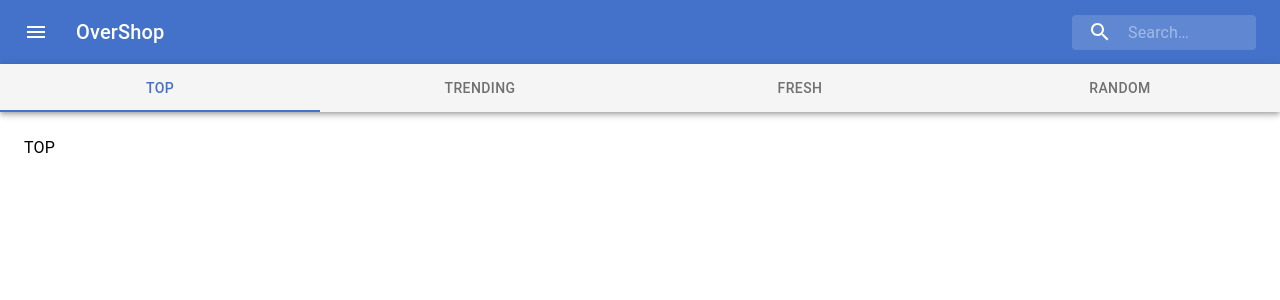
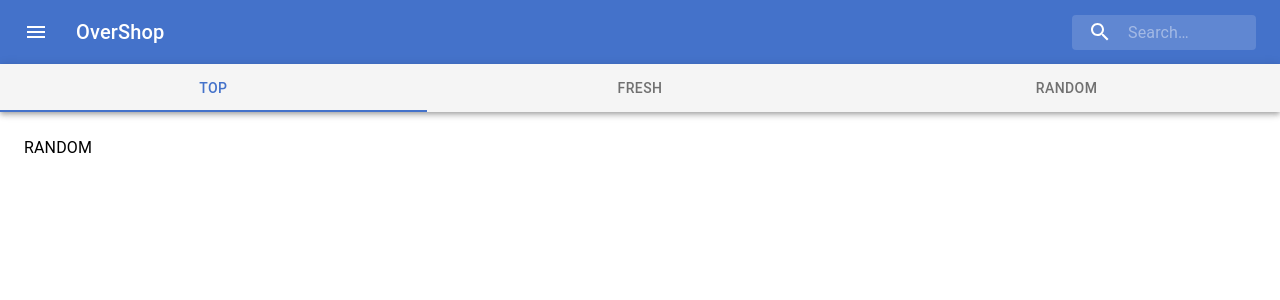
Before and after one commit to JBudny/Project-Chalcanthite-Front, a React (Create React App) app: page /random in a window 1280 px wide. Shown: the top 300 px of the page. Built offline with nearby package versions, Linux system fonts and the light colour scheme.

Commit message:
Setup Routings and delete 'Trending' tab

```diff
--- a/src/components/Header/Navigation.js
+++ b/src/components/Header/Navigation.js
@@ -5,6 +5,7 @@ import AppBar from "@material-ui/core/AppBar";
 import Tabs from "@material-ui/core/Tabs";
 import Tab from "@material-ui/core/Tab";
 import Typography from "@material-ui/core/Typography";
+import { BrowserRouter as Router, Route, Link, Switch, Redirect } from "react-router-dom";
 
 function TabContainer(props) {
   const { children } = props;
@@ -26,13 +27,57 @@ const useStyles = makeStyles(theme => ({
     backgroundColor: theme.palette.background.paper
   },
   tab: {
-    minWidth: "33%",
+    minWidth: "33.33%",
     [theme.breakpoints.up("sm")]: {
-      minWidth: "25%",
+      minWidth: "33.33%",
       maxWidth: "none"
+    }
+  },
+  notFound: {
+    textAlign: "center",
+    "& span": {
+      fontSize: "2rem",
+      [theme.breakpoints.up("sm")]: {
+        fontSize: "3rem"
+      }
+    }
+  },
+  tabs: {
+    "& div.MuiTabs-scroller.MuiTabs-scrollable > div": {
+      justifyContent: "center"
     }
   }
 }));
+
+function Top() {
+  return <TabContainer>TOP</TabContainer>;
+}
+
+function Fresh() {
+  return <TabContainer>FRESH</TabContainer>;
+}
+
+function Random() {
+  return <TabContainer>RANDOM</TabContainer>;
+}
+
+function NoMatch({ location }) {
+  const classes = useStyles();
+  return (
+    <div className={classes.notFound}>
+      <TabContainer>
+        <span>404 Not Found</span>
+        <hr />
+        <p>
+          The page &#34;
+          {` ${location.pathname} `}
+          &#34; you were looking for doesn&#39;t exist. You may have mistyped the address or the
+          page may have moved.
+        </p>
+      </TabContainer>
+    </div>
+  );
+}
 
 function ScrollableTabsButtonAuto() {
   const classes = useStyles();
@@ -43,9 +88,11 @@ function ScrollableTabsButtonAuto() {
   }
 
   return (
+    <Router>
       <div className={classes.root}>
         <AppBar position="static" color="default">
           <Tabs
+            className={classes.tabs}
             value={value}
             onChange={handleChange}
             indicatorColor="primary"
@@ -53,17 +100,20 @@ function ScrollableTabsButtonAuto() {
             variant="scrollable"
             scrollButtons="off"
           >
-          <Tab label="TOP" className={classes.tab} />
-          <Tab label="TRENDING" className={classes.tab} />
-          <Tab label="FRESH" className={classes.tab} />
-          <Tab label="RANDOM" className={classes.tab} />
+            <Tab label="TOP" className={classes.tab} component={Link} to="/top" />
+            <Tab label="FRESH" className={classes.tab} component={Link} to="/fresh" />
+            <Tab label="RANDOM" className={classes.tab} component={Link} to="/random" />
           </Tabs>
         </AppBar>
-      {value === 0 && <TabContainer>TOP</TabContainer>}
-      {value === 1 && <TabContainer>TRENDING</TabContainer>}
-      {value === 2 && <TabContainer>FRESH</TabContainer>}
-      {value === 3 && <TabContainer>RANDOM</TabContainer>}
+        <Switch>
+          <Redirect exact from="/" to="/top" />
+          <Route path="/top" component={Top} />
+          <Route path="/fresh" component={Fresh} />
+          <Route path="/random" component={Random} />
+          <Route component={NoMatch} />
+        </Switch>
       </div>
+    </Router>
   );
 }
 
```
Lines whose indentation alone changed are shown as unchanged.
